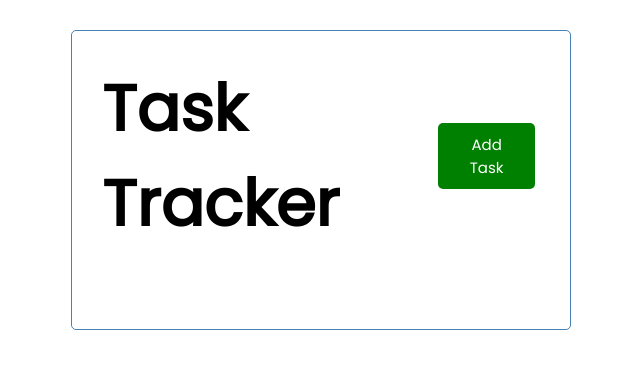
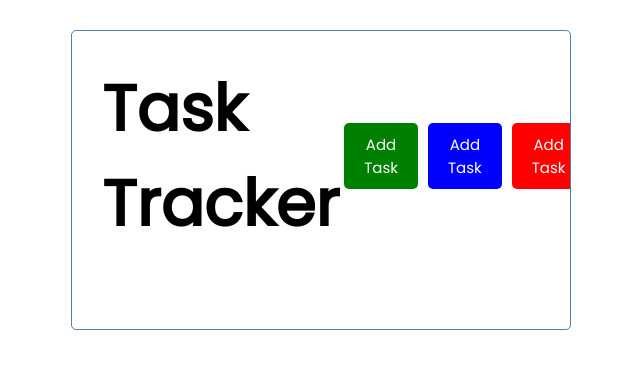
Before and after one commit to Jon-Laboy/vue-tutorial-task-tracker, a Vue app in the folder vue/vue-crash-task-tracker/: page / in a window 1280 px wide. Shown: the top 368 px of the page, without its empty margins (319-959 px from the left). Built offline with nearby package versions, Linux system fonts and the light colour scheme.

Commit message:
btn update

```diff
--- a/vue/vue-crash-task-tracker/src/components/Header.vue
+++ b/vue/vue-crash-task-tracker/src/components/Header.vue
@@ -2,6 +2,8 @@
     <header>
         <h1>{{ title }}</h1>
         <Button text="Add Task" color="green" />
+        <Button text="Add Task" color="blue" />
+        <Button text="Add Task" color="red" />
     </header>
 </template>
 <script>
```
